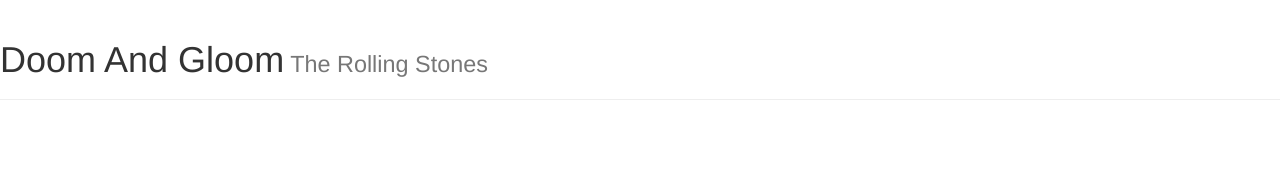
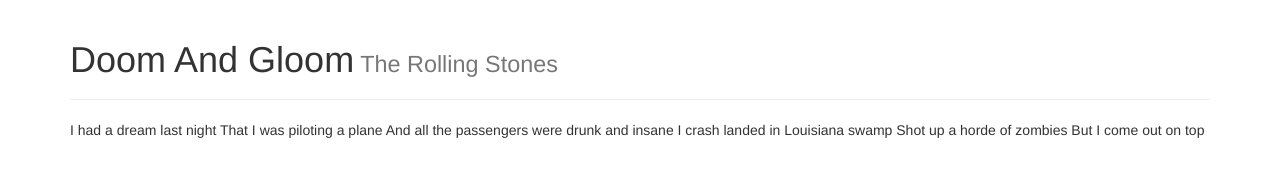
Before and after one commit to martinproxy0/Zadanie_7_5, a plain HTML site: page index.html in a window 1280 px wide. Drawn offline with nearby package versions, Linux system fonts and the light colour scheme.

Commit message:
Add verse 1

```diff
--- a/index.html
+++ b/index.html
@@ -8,10 +8,20 @@
     <link rel="stylesheet" href="https://maxcdn.bootstrapcdn.com/bootstrap/3.3.7/css/bootstrap.min.css" integrity="sha384-BVYiiSIFeK1dGmJRAkycuHAHRg32OmUcww7on3RYdg4Va+PmSTsz/K68vbdEjh4u" crossorigin="anonymous">
 </head>
 <body>
-
-    <div class="page-header">
-      <h1>Doom And Gloom<small> The Rolling Stones</small></h1>
+    <div class="container">
+        <div class="page-header">
+        <h1>Doom And Gloom<small> The Rolling Stones</small></h1>
+        </div>
+        <div class="verse" id="verse-1">
+            <p>
+                I had a dream last night
+                That I was piloting a plane
+                And all the passengers were drunk and insane
+                I crash landed in Louisiana swamp
+                Shot up a horde of zombies
+                But I come out on top
+            </p>
+        </div>
     </div>
-
 </body>
 </html>
```
